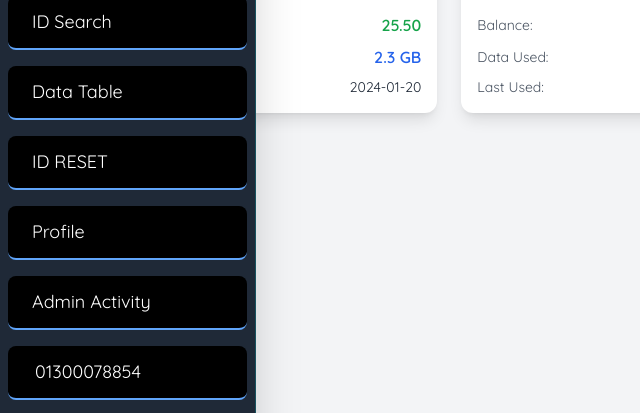
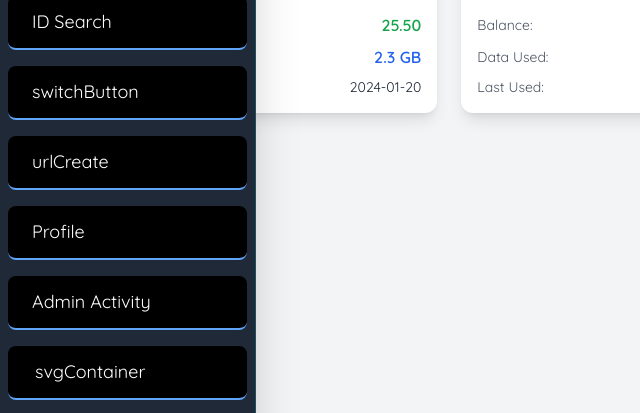
Before and after one commit to HckrXyzz/test1, a plain HTML site: page index.html in a window 1280 px wide. Shown: the part 263-676 px from the top of the page, 0-640 px from the left. Drawn offline with nearby package versions, Linux system fonts and the light colour scheme.

Commit message:
Update index.html

```diff
--- a/index.html
+++ b/index.html
@@ -386,12 +386,13 @@
       <nav class="mt-8 flex flex-col space-y-4 h-full">
         <a href="#DASHBOARD" class="block py-3 px-6 text-lg bg-black bg-black border-b-2 border-blue-400 hover:text-blue-400 transition duration-200 rounded-lg mx-2 my-1" onclick="closeSidebar()">DASHBOARD</a>
         <a href="#" class="block py-3 px-6 text-lg bg-black border-b-2 border-blue-400 hover:bg-gray-700 hover:text-blue-400 transition duration-200 rounded-lg mx-2 my-1" onclick="closeSidebar()">ID Search</a>
-        <a href="#DATA_TABLE" class="block py-3 px-6 text-lg bg-black border-b-2 border-blue-400 hover:bg-gray-700 hover:text-blue-400 transition duration-200 rounded-lg mx-2 my-1" onclick="closeSidebar()">Data Table</a>
-        <a href="#ID_RESET" class="block py-3 px-6 text-lg bg-black border-b-2 border-blue-400 hover:bg-gray-700 hover:text-blue-400 transition duration-200 rounded-lg mx-2 my-1" onclick="closeSidebar()">ID RESET</a>
-        <a href="#PROFILE" class="block py-3 px-6 text-lg bg-black border-b-2 border-blue-400 hover:bg-gray-700 hover:text-blue-400 transition duration-200 rounded-lg mx-2 my-1" onclick="closeSidebar()">Profile</a>
-        <a href="#ADMIN_ACTIVITY" class="block py-3 px-6 text-lg bg-black border-b-2 border-blue-400 hover:bg-gray-700 hover:text-blue-400 transition duration-200 rounded-lg mx-2 my-1" onclick="closeSidebar()">Admin Activity</a>
-        <a class="block py-3 px-6 text-lg bg-black border-b-2 border-blue-400 hover:bg-gray-700 hover:text-blue-400 transition duration-200 rounded-lg mx-2 my-1" href="#01300078854" data-xxx="01300078854"><button type="button" class="sidebar-item">
-            <span class="xxx">01300078854</span>
+        <a href="switchButton.html" class="block py-3 px-6 text-lg bg-black border-b-2 border-blue-400 hover:bg-gray-700 hover:text-blue-400 transition duration-200 rounded-lg mx-2 my-1" onclick="closeSidebar()">switchButton</a>
+        <a href="urlCreate.html" class="block py-3 px-6 text-lg bg-black border-b-2 border-blue-400 hover:bg-gray-700 hover:text-blue-400 transition duration-200 rounded-lg mx-2 my-1" onclick="closeSidebar()">urlCreate</a>
+        <a href="urlListGenarate.html" class="block py-3 px-6 text-lg bg-black border-b-2 border-blue-400 hover:bg-gray-700 hover:text-blue-400 transition duration-200 rounded-lg mx-2 my-1" onclick="closeSidebar()">Profile</a>
+        <a href="/svgContainer.html" class="block py-3 px-6 text-lg bg-black border-b-2 border-blue-400 hover:bg-gray-700 hover:text-blue-400 transition duration-200 rounded-lg mx-2 my-1" onclick="closeSidebar()">Admin Activity</a>
+        <a class="block py-3 px-6 text-lg bg-black border-b-2 border-blue-400 hover:bg-gray-700 hover:text-blue-400 transition duration-200 rounded-lg mx-2 my-1" href="svgContainer.html" data-xxx="svgContainer.html">
+             <button type="button" class="sidebar-item">
+            <span class="xxx">svgContainer</span>
           </button>
         </a>
         <a class="block py-3 px-6 text-lg bg-black border-b-2 border-blue-400 hover:bg-gray-700 hover:text-blue-400 transition duration-200 rounded-lg mx-2 my-1" href="#01301213159" data-xxx="01301213159"><button type="button" class="sidebar-item">
```
